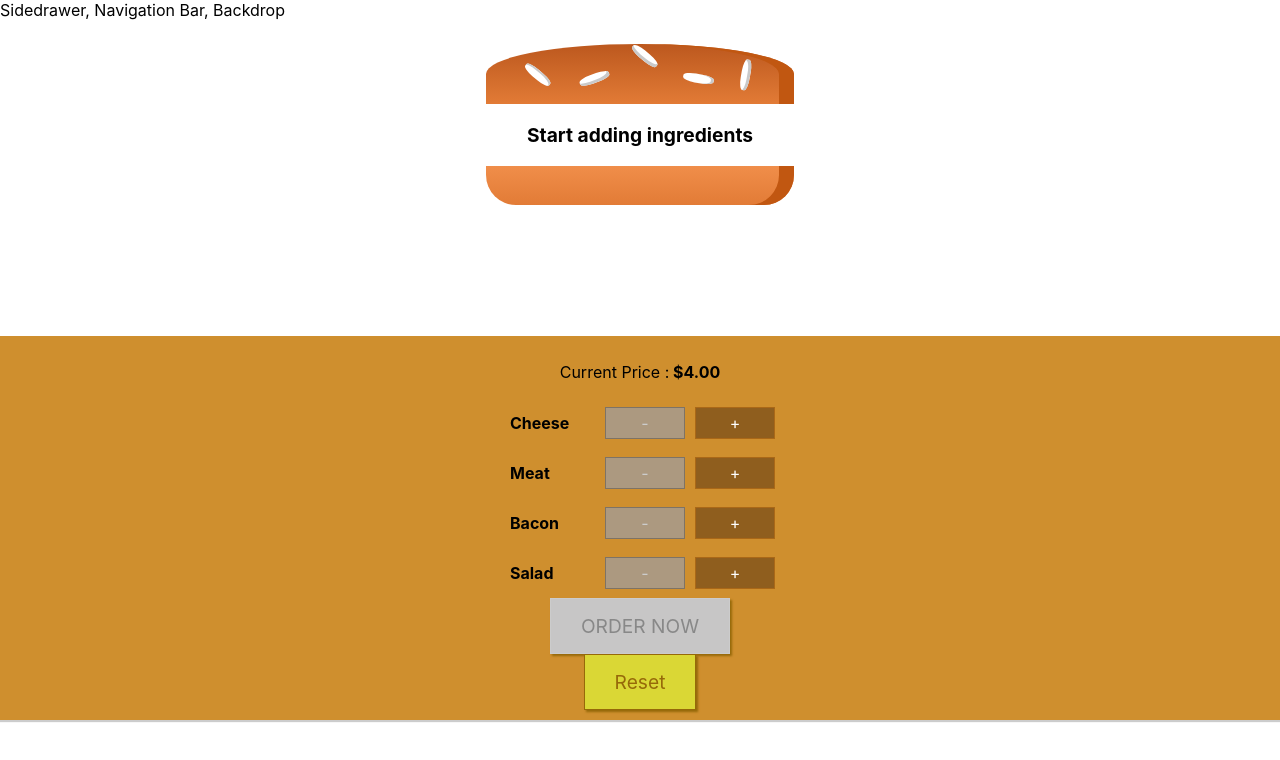
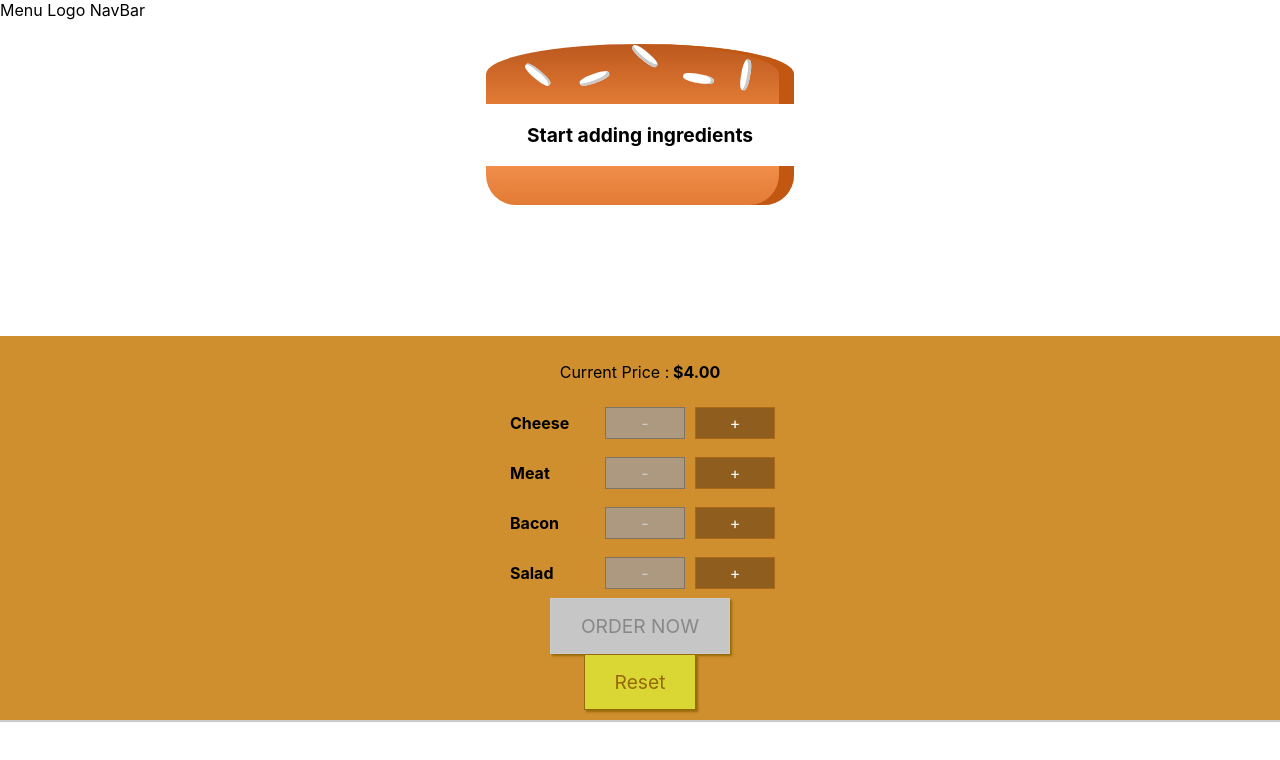
Before and after one commit to 121yaseen/burger-builder, a React (Create React App) app: page / in a window 1280 px wide. Shown: the top 760 px of the page. Built offline with nearby package versions, Linux system fonts and the light colour scheme.

Commit message:
Toolbar Started

```diff
--- a/src/components/Burger/OrderSummary/OrderSummary.js
+++ b/src/components/Burger/OrderSummary/OrderSummary.js
@@ -20,7 +20,7 @@ const orderSummary = (props) => {
 			<ul>{orderIngredients}</ul>
 			<p>Continue to Checkout?</p>
 			<p>
-				<strong>Total Price : {props.price.toFixed(2)}</strong>
+				<strong>Total Price : ${props.price.toFixed(2)}</strong>
 			</p>
 			<Button btnType="Danger" clicked={props.cancel}>
 				Cancel
--- a/src/components/Layout/Layout.js
+++ b/src/components/Layout/Layout.js
@@ -2,11 +2,12 @@ import React from "react";
 
 import Auxiliary from "../../hoc/Auxiliary";
 import classes from "./Layout.module.css";
+import Toolbar from '../UI/Navigation/ToolBar/ToolBar';
 
 const layout = (props) => {
 	return (
 		<Auxiliary>
-			<div>Sidedrawer, Navigation Bar, Backdrop</div>
+			<div><Toolbar /></div>
 			<main className={classes.Content}>
 				{props.children}
 			</main>
--- /dev/null
+++ b/src/components/UI/Navigation/ToolBar/ToolBar.js
@@ -0,0 +1,10 @@
+import React from 'react';
+import classes from './ToolBar.module.css';
+
+const toolbar = () => (
+     <header>
+         <div>Menu Logo NavBar</div>
+     </header>
+);
+
+export default toolbar;
```
Also changed, not shown: src/components/UI/Navigation/ToolBar/ToolBar.module.css (added).
